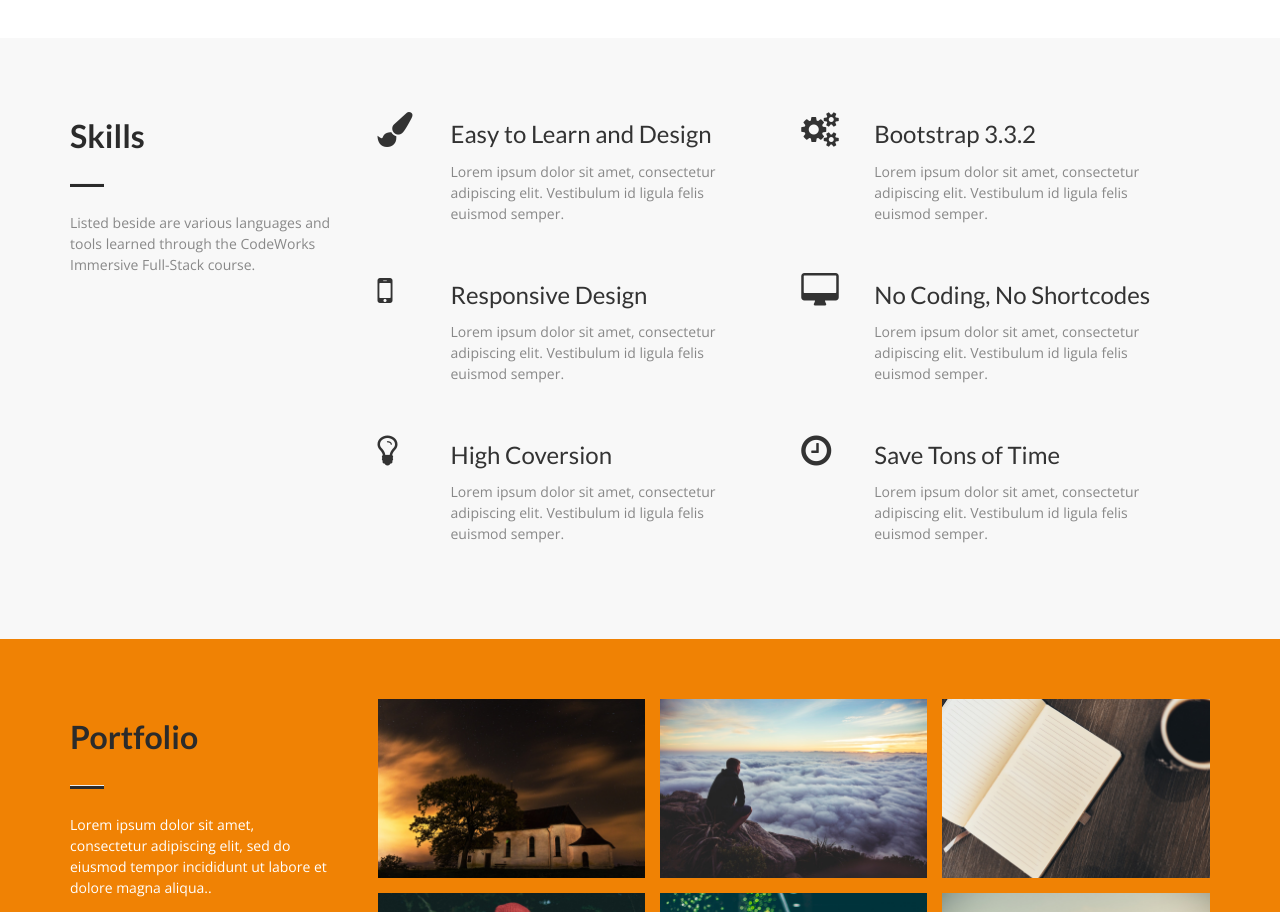
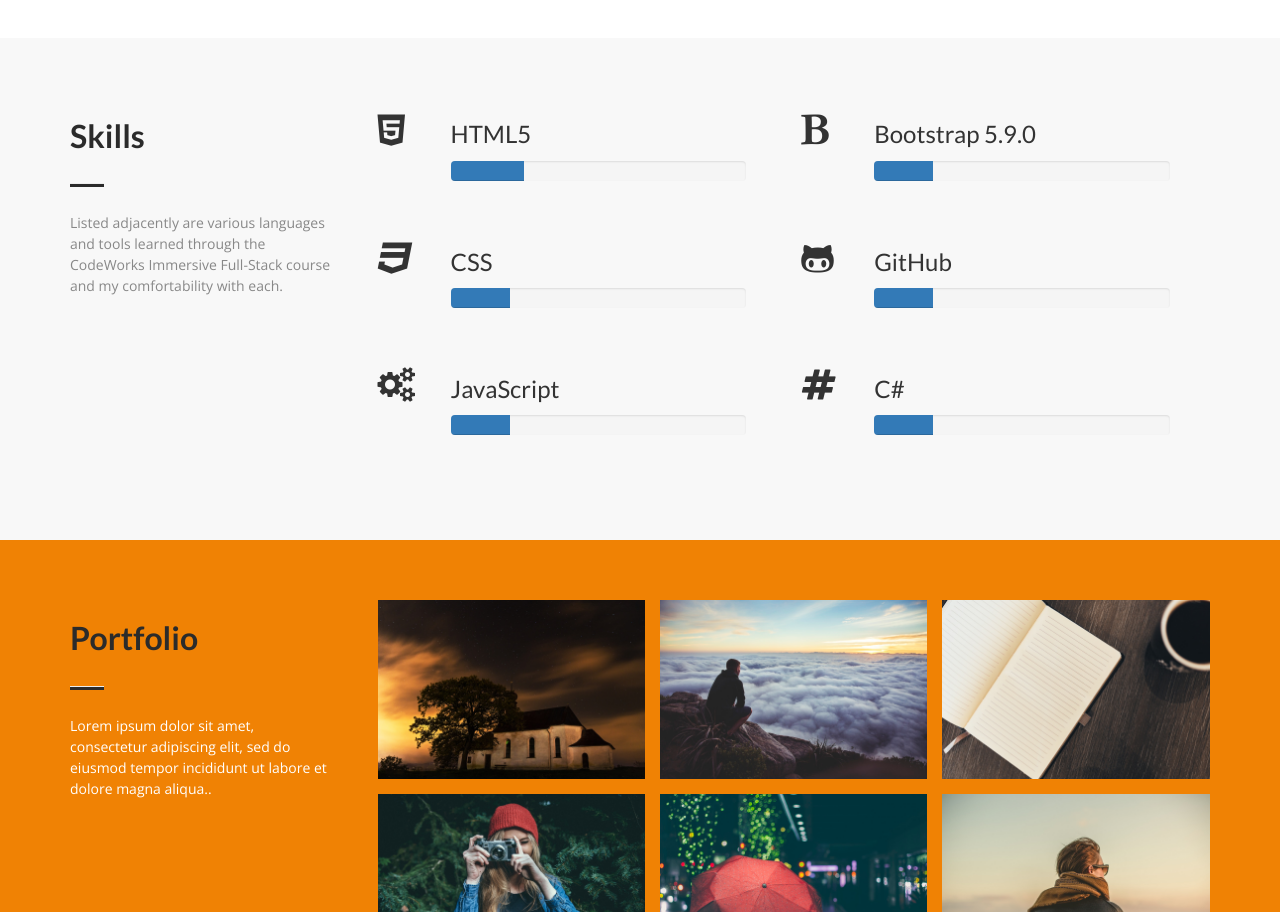
Before and after one commit to carsonplant/carsonplant.github.io, a plain HTML site: page index.html in a window 1280 px wide. Shown: the part 988-1900 px from the top of the page. Drawn offline with nearby package versions, Linux system fonts and the light colour scheme.

Commit message:
progress bars initial

```diff
--- a/index.html
+++ b/index.html
@@ -10,6 +10,7 @@
     content="free website templates, free bootstrap themes, free template, free bootstrap, free website template">
   <link href='https://fonts.googleapis.com/css?family=Lato:400,700,300|Open+Sans:400,600,700,300' rel='stylesheet'
     type='text/css'>
+  <link rel="stylesheet" type="text/css" href="css/bootstrap.min.css">
   <link rel="stylesheet" type="text/css" href="css/bootstrap.min.css">
   <link rel="stylesheet" type="text/css" href="css/font-awesome.min.css">
   <link rel="stylesheet" type="text/css" href="css/animate.css">
@@ -87,69 +88,82 @@
           <div class="section-title">
             <h2 class="head-title">Skills</h2>
             <hr class="botm-line">
-            <p class="sec-para">Listed beside are various languages and tools learned through the CodeWorks Immersive
-              Full-Stack course.</p>
+            <p class="sec-para">Listed adjacently are various languages and tools learned through the CodeWorks
+              Immersive
+              Full-Stack course and my comfortability with each.</p>
           </div>
         </div>
         <div class="col-md-9">
           <div class="col-md-6 wow fadeInRight delay-02s">
             <div class="icon">
-              <i class="fa fa-paint-brush"></i>
+              <i class="fa fa-html5"></i>
             </div>
             <div class="icon-text">
-              <h3 class="txt-tl">Easy to Learn and Design</h3>
-              <p class="txt-para">Lorem ipsum dolor sit amet, consectetur adipiscing elit. Vestibulum id ligula felis
-                euismod semper. </p>
+              <h3 class="txt-tl">HTML5</h3>
+              <div class="progress">
+                <div class="progress-bar" role="progressbar" style="width: 25%" aria-valuenow="25" aria-valuemin="0"
+                  aria-valuemax="100"></div>
+              </div>
             </div>
           </div>
           <div class="col-md-6 wow fadeInRight delay-02s">
             <div class="icon">
-              <i class="fa fa-cogs"></i>
+              <i class="fa fa-bold"></i>
             </div>
             <div class="icon-text">
-              <h3 class="txt-tl">Bootstrap 3.3.2</h3>
-              <p class="txt-para">Lorem ipsum dolor sit amet, consectetur adipiscing elit. Vestibulum id ligula felis
-                euismod semper. </p>
+              <h3 class="txt-tl">Bootstrap 5.9.0</h3>
+              <div class="progress">
+                <div class="progress-bar" role="progressbar" style="width: 20%" aria-valuenow="20" aria-valuemin="0"
+                  aria-valuemax="100"></div>
+              </div>
             </div>
           </div>
           <div class="col-md-6 wow fadeInRight delay-04s">
             <div class="icon">
-              <i class="fa fa-mobile"></i>
+              <i class="fa fa-css3"></i>
             </div>
             <div class="icon-text">
-              <h3 class="txt-tl">Responsive Design</h3>
-              <p class="txt-para">Lorem ipsum dolor sit amet, consectetur adipiscing elit. Vestibulum id ligula felis
-                euismod semper. </p>
+              <h3 class="txt-tl">CSS</h3>
+              <div class="progress">
+                <div class="progress-bar" role="progressbar" style="width: 20%" aria-valuenow="20" aria-valuemin="0"
+                  aria-valuemax="100"></div>
+              </div>
             </div>
           </div>
           <div class="col-md-6 wow fadeInRight delay-04s">
             <div class="icon">
-              <i class="fa fa-desktop"></i>
+              <i class="fa fa-github-alt"></i>
             </div>
             <div class="icon-text">
-              <h3 class="txt-tl">No Coding, No Shortcodes</h3>
-              <p class="txt-para">Lorem ipsum dolor sit amet, consectetur adipiscing elit. Vestibulum id ligula felis
-                euismod semper. </p>
+              <h3 class="txt-tl">GitHub</h3>
+              <div class="progress">
+                <div class="progress-bar" role="progressbar" style="width: 20%" aria-valuenow="20" aria-valuemin="0"
+                  aria-valuemax="100"></div>
+              </div>
             </div>
           </div>
           <div class="col-md-6 wow fadeInRight delay-06s">
             <div class="icon">
-              <i class="fa fa-lightbulb-o"></i>
+              <i class="fa fa-cogs"></i>
             </div>
             <div class="icon-text">
-              <h3 class="txt-tl">High Coversion</h3>
-              <p class="txt-para">Lorem ipsum dolor sit amet, consectetur adipiscing elit. Vestibulum id ligula felis
-                euismod semper. </p>
+              <h3 class="txt-tl">JavaScript</h3>
+              <div class="progress">
+                <div class="progress-bar" role="progressbar" style="width: 20%" aria-valuenow="20" aria-valuemin="0"
+                  aria-valuemax="100"></div>
+              </div>
             </div>
           </div>
           <div class="col-md-6 wow fadeInRight delay-06s">
             <div class="icon">
-              <i class="fa fa-clock-o"></i>
+              <i class="fa fa-hashtag"></i>
             </div>
             <div class="icon-text">
-              <h3 class="txt-tl">Save Tons of Time</h3>
-              <p class="txt-para">Lorem ipsum dolor sit amet, consectetur adipiscing elit. Vestibulum id ligula felis
-                euismod semper. </p>
+              <h3 class="txt-tl">C#</h3>
+              <div class="progress">
+                <div class="progress-bar" role="progressbar" style="width: 20%" aria-valuenow="20" aria-valuemin="0"
+                  aria-valuemax="100"></div>
+              </div>
             </div>
           </div>
         </div>
```
